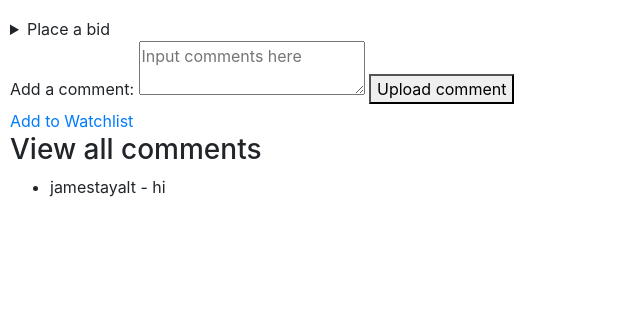
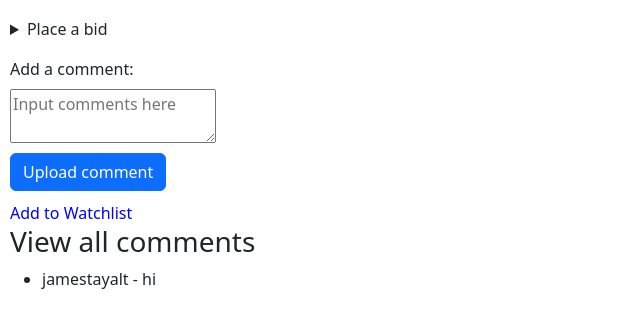
Before and after one commit to jamestjy/CS50Web, a Django app: page /listings/1/ in a window 1280 px wide. Shown: the part 352-680 px from the top of the page, without its empty margins (0-640 px from the left). Run offline with Django 3.2, Linux system fonts and the light colour scheme; a user stored in the database is signed in; data comes from the database, SQL or seed files in the repository; both versions use the stored data as it was after the commit; some libraries are stand-ins or nearby versions.

Commit message:
cleaned up styling

```diff
--- a/Commerce/auctions/models.py
+++ b/Commerce/auctions/models.py
@@ -24,7 +24,7 @@
     title = models.CharField(max_length=64, blank=False)
     description = models.TextField(blank=False)
     starting_bid = models.DecimalField(decimal_places=2, max_digits=10, blank=False)
-    image = models.URLField(blank=True) # optional
+    image = models.URLField(blank=False) # optional
     category = models.CharField(max_length=20, choices=CATEGORIES, blank=True) # optional
     is_active = models.BooleanField(default=True, null=False) # cannot be null in database
     watchers = models.ManyToManyField(User, blank=True, related_name='watchlist')
--- a/Commerce/auctions/static/auctions/styles.css
+++ b/Commerce/auctions/static/auctions/styles.css
@@ -1,9 +1,69 @@
+/* Ctrl + f5 in browser to refresh styling when runserver */
+
 body {
     padding: 10px;
 }
 
+.listing-grid {
+    display: flex;
+    flex-direction: column;
+
+}
+
 .listing {
     border: 1px solid black;
-    padding: 10px;
+    margin-bottom: 10px;
+    display: flex;
+    flex-direction: row;
+    align-items: flex-start;
+    gap: 40px;
+    max-height: 225px;
+    height: 225px;
+
+}
+
+.index-img-div {
+    max-height: 225px;
+    width: 500px;
+}
+
+.index-image {
+    max-height: 225px;
+    width: auto;
+    height: auto;
+    display: block;
+    margin: 0 auto;
+}
+
+.index-text-div {
+    margin: 10px;
+    flex: 1;
+}
+
+.index-title > a{
+    text-decoration: none;
+    color: black;
+}
+
+.listing-image {
+    height: 500px;
+    width: auto;
+}
+#bid_amount {
     margin-bottom: 10px;
 }
+
+#comment, #comment-label {
+    display: block;
+}
+
+.toggle-watchlist {
+    display: inline-block;
+    margin-top: 10px;
+    text-decoration: none;
+    color: blue;
+}
+
+#submit-comment, #close-auction {
+    margin-top: 10px;
+}
--- a/Commerce/auctions/templates/auctions/create_listing.html
+++ b/Commerce/auctions/templates/auctions/create_listing.html
@@ -19,16 +19,16 @@
             <input class="form-control" type="number" step="0.01" name="starting_bid" placeholder="Starting Bid" required>
         </div>
         <div class="form-group">
-            <input class="form-control" type="url" name="image" placeholder="Image URL (optional)">
+            <input class="form-control" type="url" name="image" placeholder="Image URL" required>
         </div>
         <div class="form-group">
-            <label for="choose_category">Choose a category (optional)</label>"
+            <label for="choose_category">Choose a category (optional)</label>
             <select class="form-control" name="category">
                 {% for value, label in categories %}
                     <option value="{{ value }}">{{ label }}</option>
                 {% endfor %}
             </select>
         </div>
-        <button type="submit">Create</button>
+        <button class="btn btn-primary" type="submit">Create</button>
         </form>
 {% endblock %}
--- a/Commerce/auctions/templates/auctions/layout.html
+++ b/Commerce/auctions/templates/auctions/layout.html
@@ -6,6 +6,8 @@
         <title>{% block title %}Auctions{% endblock %}</title>
         <link rel="stylesheet" href="https://stackpath.bootstrapcdn.com/bootstrap/4.4.1/css/bootstrap.min.css" integrity="sha384-Vkoo8x4CGsO3+Hhxv8T/Q5PaXtkKtu6ug5TOeNV6gBiFeWPGFN9MuhOf23Q9Ifjh" crossorigin="anonymous">
         <link href="{% static 'auctions/styles.css' %}" rel="stylesheet">
+        <link href="https://cdn.jsdelivr.net/npm/bootstrap@5.3.7/dist/css/bootstrap.min.css" rel="stylesheet" integrity="sha384-LN+7fdVzj6u52u30Kp6M/trliBMCMKTyK833zpbD+pXdCLuTusPj697FH4R/5mcr" crossorigin="anonymous">
+
     </head>
     <body>
         <h1>Auctions</h1>
--- a/Commerce/auctions/templates/auctions/listing.html
+++ b/Commerce/auctions/templates/auctions/listing.html
@@ -8,10 +8,12 @@
     <p><strong>Price:</strong> ${{ listing.starting_bid }}</p>
     {% if listing.category %}
         <p><strong>Category:</strong> {{ listing.get_category_display }}</p>
+    {% else %}
+        <p><strong>Category:</strong> Not specified</p>
     {% endif %}
 
     {% if listing.image %}
-        <img src="{{ listing.image }}" alt="{{ listing.title }}" class="img-thumbnail">
+        <img class="listing-image" src="{{ listing.image }}" alt="{{ listing.title }}" class="img-thumbnail">
     {% endif %}
 
     <p>Owner: <strong>{{ listing.owner.username }}</strong></p>
@@ -31,41 +33,50 @@
         {% if user != listing.owner %} <!-- place bid if not owner -->
         <form action="{% url 'bid' listing_id=listing.id %}" method="POST">
             {% csrf_token %}
+            <div class="form-group">
             <details {% if messages %}open{% endif %}> <!-- expandable section to place bid -->
                 <summary>
                     Place a bid
                 </summary>
                 {% if messages %}
                     {% for message in messages %}
-                        {% if "error" in message.tags %}
-                            <p>{{ message }}</p>
-                        {% elif "success" in message.tags %}
-                            <p>{{ message }}</p>
+                        {% if "failed_bid" in message.tags %}
+                            <p class="alert alert-danger">{{ message }}</p>
+                        {% elif "successful_bid" in message.tags %}
+                            <p class="alert alert-success">{{ message }}</p>
                         {% endif %}
                     {% endfor %}
                 {% endif %}
-                <input type="number" name="bid_amount" placeholder="Enter bid amount" step="0.01" required>
-                <button type="submit">Submit bid</button>
+                <input id="bid_amount" class="form-control" type="number" name="bid_amount" placeholder="Enter bid amount" step="0.01" required>
+                <button class="btn btn-primary" type="submit">Submit bid</button>
             </details>
+            </div>
         </form>
         {% endif %}
         <form action="{% url 'comment' listing_id=listing.id %}" method="POST">
 
             {% csrf_token %}
-            <label for="comment">Add a comment:</label>
+            <label id="comment-label" for="comment">Add a comment:</label>
+                {% if messages %}
+                    {% for message in messages %}
+                        {% if "empty_comment" in message.tags %}
+                            <p class="alert alert-danger">{{ message }}</p>
+                        {% endif %}
+                    {% endfor %}
+                {% endif %}
             <textarea id="comment" name="comment" placeholder="Input comments here"></textarea>
-            <button type="submit">Upload comment</button>
+            <button id="submit-comment" class="btn btn-primary" type="submit">Upload comment</button>
         </form>
         {% if user not in listing.watchers.all %}
-            <a href="{% url 'add_to_watchlist' listing_id=listing.id %}">Add to Watchlist</a>
+            <a class="toggle-watchlist" href="{% url 'add_to_watchlist' listing_id=listing.id %}">Add to Watchlist</a>
         {% else %}
-            <a href="{% url 'remove_from_watchlist' listing_id=listing.id %}">Remove from Watchlist</a>
+            <a class="toggle-watchlist" href="{% url 'remove_from_watchlist' listing_id=listing.id %}">Remove from Watchlist</a>
         {% endif %}
 
         {% if user == listing.owner %} <!-- close auction if owner -->
             <form action="{% url 'close_listing' listing_id=listing.id %}" method="POST">
                 {% csrf_token %}
-                <button type="submit">Close Auction</button>
+                <button id="close-auction" type="submit">Close Auction</button>
             </form>
         {% endif %}
 
--- a/Commerce/auctions/views.py
+++ b/Commerce/auctions/views.py
@@ -82,9 +82,9 @@ def create_listing(request):
         category = request.POST.get("category", "")
 
         # validate that required fields are filled
-        if not title or not description or not starting_bid:
+        if not title or not description or not starting_bid or not image:
             return render(request, "auctions/create_listing.html", {
-                "message": "Title, description, and starting bid are required.",
+                "message": "Title, description, image and starting bid are required.",
                 "categories": categories
             })
 
@@ -208,10 +208,10 @@ def bid(request, listing_id):
                 amount = bid_amount,
                 bidder = request.user
             )
-            messages.success(request, "Bid placed successfully")
+            messages.success(request, "Bid placed successfully", extra_tags='successful_bid')
 
         else:
-            messages.error(request, "Bid amount must be higher than current price")
+            messages.error(request, "Bid amount must be higher than current price", extra_tags='failed_bid')
 
         return redirect('listing', listing_id=listing.id)
 
@@ -230,6 +230,10 @@ def comment(request, listing_id):
     listing = Listing.objects.get(id=listing_id)
     if request.method == "POST":
         comment = request.POST.get("comment")
+        if not comment or comment.strip() == "":
+            messages.error(request, "Comment cannot be empty", extra_tags='empty_comment')
+            return redirect('listing', listing_id=listing.id)
+
         Comment.objects.create(
             comment=comment,
             listing=listing,
```
Also changed, not shown: Commerce/auctions/templates/auctions/category_listings.html (+14 -7 lines), Commerce/auctions/templates/auctions/index.html (+16 -8 lines), Commerce/auctions/templates/auctions/watchlist.html (+17 -12 lines), Commerce/auctions/migrations/0009_alter_listing_image.py (added), Commerce/db.sqlite3.
